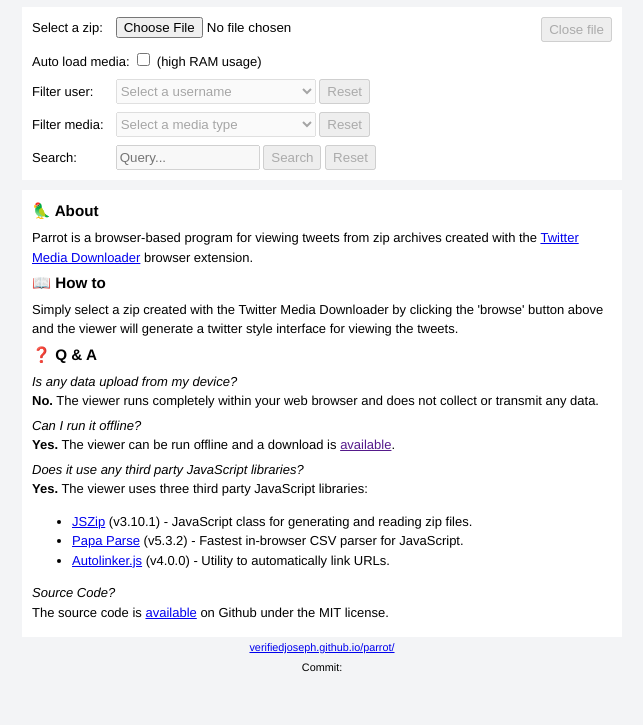
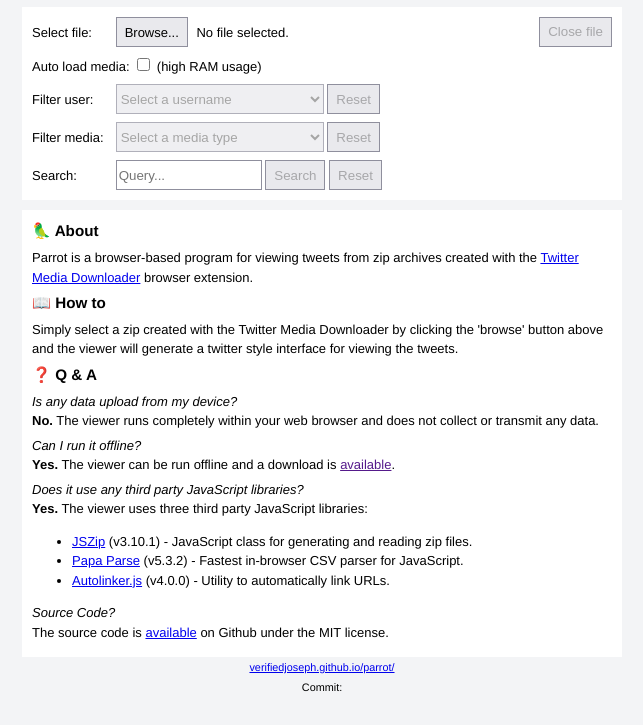
Before and after one commit to VerifiedJoseph/parrot, a website built with webpack: page src/index.html in a window 1280 px wide. Shown: the part 75-800 px from the top of the page, without its empty margins (318-961 px from the left). Built offline with nearby package versions, Linux system fonts and the light colour scheme.

Commit message:
Add custom file input (#47)
* Update base.css
* Add title function
* Add style to file input
* Add truncateText function
* Use Dom.title() & Helper.truncateText()

```diff
--- a/src/css/base.css
+++ b/src/css/base.css
@@ -58,24 +58,56 @@
 	margin-bottom: 0px;
 }
 
-#options > .item > label > span {
+.option-text {
 	width: 80px;
 	display: inline-block;
 }
 
+.select, .search, .button {
+	height: 30px;
+	border: 1px solid #8F8F9D;
+}
+
+.select, .button {
+	background-color: #E9E9ED;
+}
+
+.button:hover:enabled, .file:hover {
+	background-color: #D0D0D7;
+}
+
+.select:hover:enabled, .button:hover:enabled, .file:hover {
+	cursor: pointer;
+}
+
 .select {
-	width: 200px;
-	height: 25px;
+	width: 208px;
 }
 
 .search {
-	width: 144px;
-	height: 25px;
+	width: 146px;
+	background-color: #FFF;
 }
 
 .button {
 	min-width: 50px;
-	height: 25px;
+	padding: 0px 8px;
+}
+
+#zip-file {
+	display: none;
+}
+
+.file {
+	text-align: center;
+	display: inline-block;
+	padding: 5px 8px;
+}
+
+.filename {
+	display: inline-block;
+	padding-left: 5px;
+	width: 150px;
 }
 
 #close-file {
--- a/src/index.html
+++ b/src/index.html
@@ -17,11 +17,15 @@
         </div>
         <div id="options">
             <div class="item">
-                <label>
-                    <span>Select a zip:</span>
-                    <input type="file" id="zip-file" disabled accept=".zip"/>
+                <span class="option-text">Select file:</span>
+                <label for="zip-file" id="buttonlabel">
+                    <div class="file button" role="button" aria-controls="filename" tabindex="0">
+                      Browse...
+                    </div>
                 </label>
-                <button class="button" id="close-file" title="Close open tweet archive." disabled>Close file</button>
+                <input type="file" id="zip-file" disabled accept=".zip">
+                <span id="filename" class="filename">No file selected.</span>
+                <button class="button" id="close-file" title="Close tweet archive." disabled>Close file</button>
             </div>
             <div class="item">
                 <label>
@@ -31,7 +35,7 @@
             </div>
             <div class="item">
                 <label>
-                    <span>Filter user:</span>
+                    <span class="option-text">Filter user:</span>
                     <select class="select" id="username-filter" disabled>
                         <option disabled selected="" value="all" hidden="">Select a username</option>
                     </select>
@@ -40,7 +44,7 @@
             </div>
             <div class="item">
                 <label>
-                    <span>Filter media:</span>
+                    <span class="option-text">Filter media:</span>
                     <select class="select" id="media-filter" disabled>
                         <option disabled selected="" value="all" hidden="">Select a media type</option>
                         <option value="none">No media</option>
@@ -52,7 +56,7 @@
             </div>
             <div class="item last">
                 <label>
-                    <span>Search:</span>
+                    <span class="option-text">Search:</span>
                     <input class="search" type="input" placeholder="Query..." id="search-input" disabled>
                 </label>
                 <button class="button" id="search" disabled>Search</button>
--- a/src/js/Dom.js
+++ b/src/js/Dom.js
@@ -66,5 +66,14 @@
    */
   innerText: function (element, text) {
     document.getElementById(element).innerText = text
+  },
+
+  /**
+   * Set title for element
+   * @param {string} element Element id
+   * @param {string} text Text
+   */
+  title: function (element, text) {
+    document.getElementById(element).title = text
   }
 }
--- a/src/js/Helper.js
+++ b/src/js/Helper.js
@@ -39,5 +39,17 @@
    */
   formatNumber: function (number) {
     return new Intl.NumberFormat().format(number)
+  },
+
+  /**
+   * Truncate text string
+   * @param {string} text
+   * @returns {string} Truncated text
+   */
+  truncateText: function (text) {
+    if (text.length > 22) {
+      return text.substring(0, 22) + '...'
+    }
+    return text
   }
 }
--- a/src/js/page/index.js
+++ b/src/js/page/index.js
@@ -32,6 +32,9 @@
   Dom.enableInput('close-file')
 
   console.log('File: ' + input.target.files[0].name)
+
+  Dom.innerText('filename', Helper.truncateText(input.target.files[0].name))
+  Dom.title('filename', input.target.files[0].name)
 
   const reader = new FileReader()
   reader.onload = function (ev) {
@@ -135,6 +138,9 @@
 document.getElementById('close-file').addEventListener('click', function (e) {
   document.getElementById('zip-file').value = ''
 
+  Dom.innerText('filename', 'No file selected.')
+  Dom.title('filename', '')
+
   Dom.hide('filter-text')
   Dom.disableInput('username-filter-reset')
   Dom.disableInput('username-filter')
```
